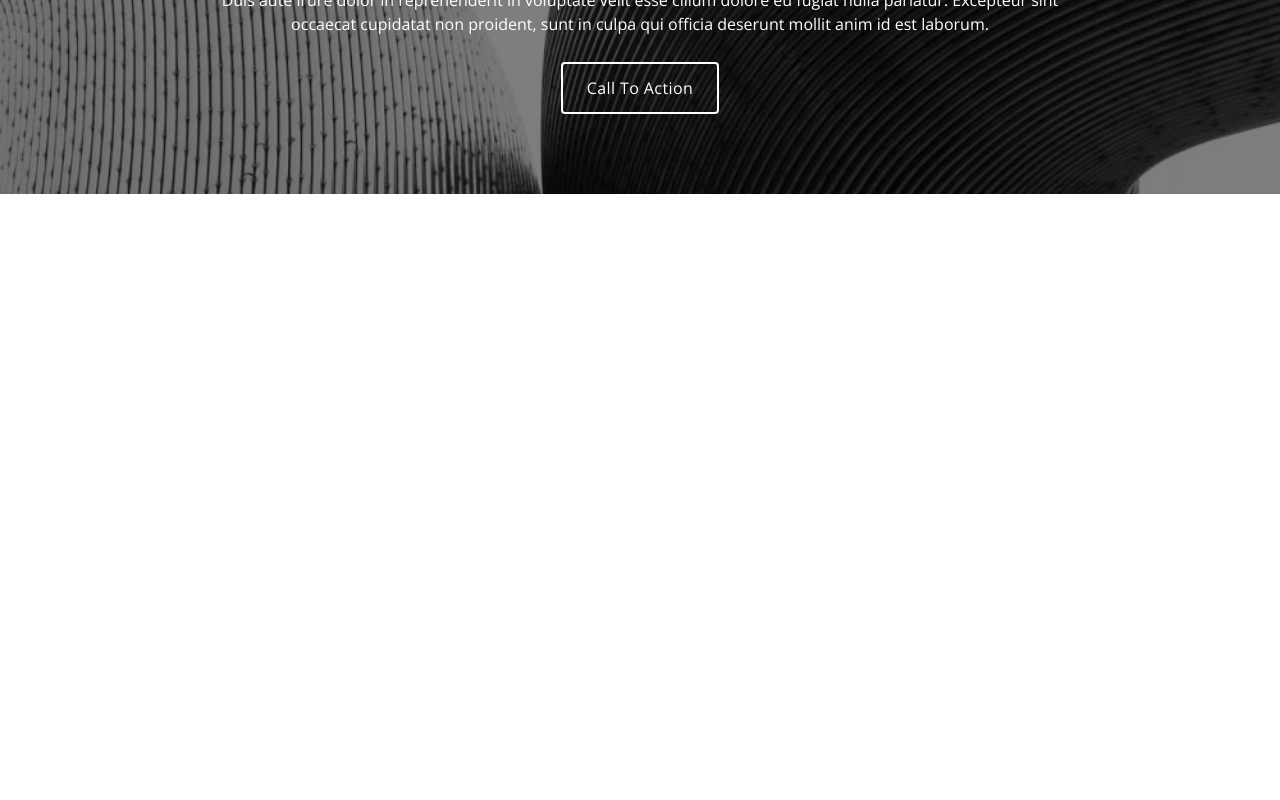
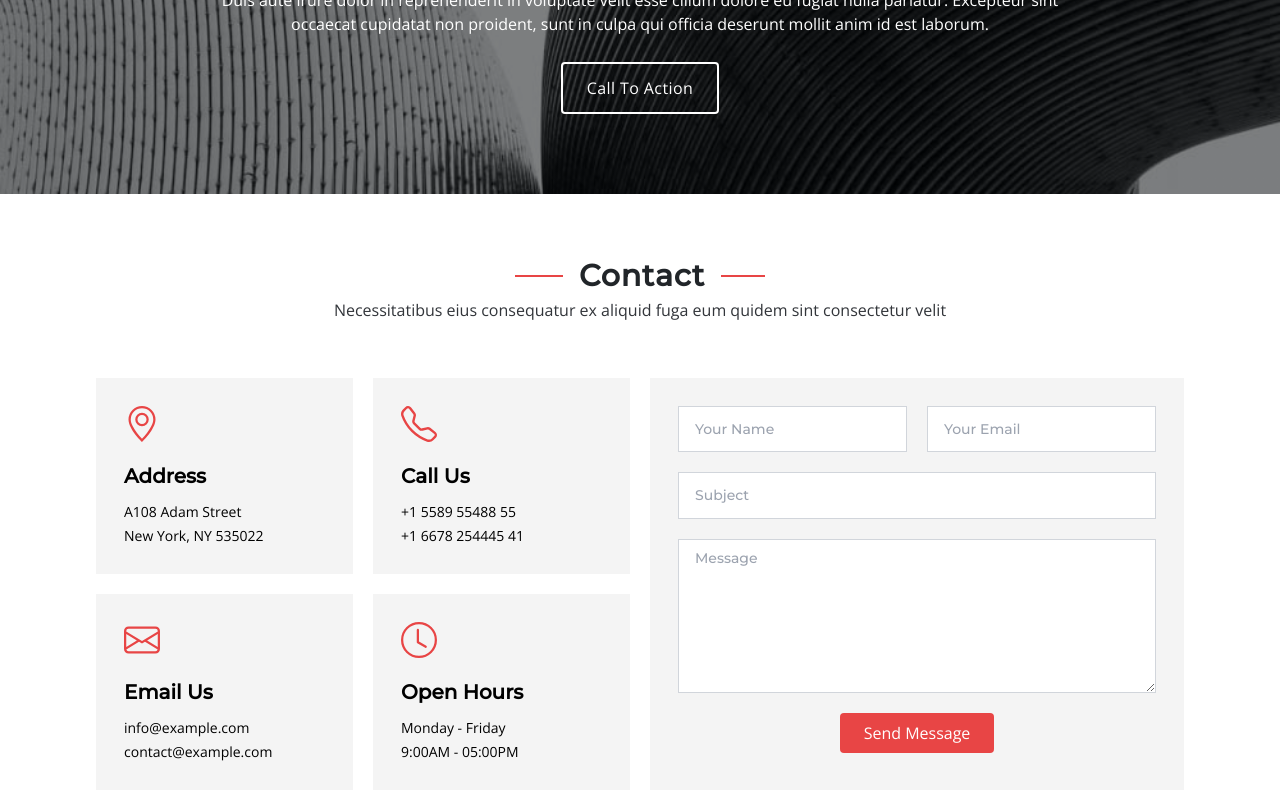
Before and after one commit to dhruv-p-prajapati/append-clone-react-tailwind, a React (Vite) app: page / in a window 1280 px wide. Shown: the part 6388-7188 px from the top of the page. Before the commit the page ends 6582 px from the top, so only its background shows below. Built offline with nearby package versions, Linux system fonts and the light colour scheme.

Commit message:
[FEAT]: add contact section

```diff
--- a/src/App.tsx
+++ b/src/App.tsx
@@ -9,6 +9,7 @@ import PricingPage from "./pages/Pricing/PricingPage";
 import FaqPage from "./pages/Faq/FaqPage";
 import TeamPage from "./pages/Team/TeamPage";
 import CtaPage from "./pages/Cta/CtaPage";
+import ContactUsPage from "./pages/ContactUs/ContactUsPage";
 
 const App = () => {
   return (
@@ -24,6 +25,7 @@ const App = () => {
       <FaqPage />
       <TeamPage />
       <CtaPage />
+      <ContactUsPage />
     </div>
   );
 };
--- /dev/null
+++ b/src/pages/ContactUs/ContactUsPage.tsx
@@ -0,0 +1,109 @@
+import { BsClock, BsEnvelope, BsGeoAlt, BsTelephone } from "react-icons/bs";
+import { NavLinkSlugs } from "../../components/Navbar";
+import SectionTitle from "../../components/SectionTitle";
+import Button from "../../components/Button";
+
+interface IContactCardItem {
+  icon: React.ReactNode;
+  name: string;
+  line1: string;
+  line2: string;
+}
+
+const ContactCardItems: IContactCardItem[] = [
+  {
+    icon: <BsGeoAlt />,
+    name: "Address",
+    line1: "A108 Adam Street",
+    line2: "New York, NY 535022",
+  },
+  {
+    icon: <BsTelephone />,
+    name: "Call Us",
+    line1: "+1 5589 55488 55",
+    line2: "+1 6678 254445 41",
+  },
+  {
+    icon: <BsEnvelope />,
+    name: "Email Us",
+    line1: "info@example.com",
+    line2: "contact@example.com",
+  },
+  {
+    icon: <BsClock />,
+    name: "Open Hours",
+    line1: "Monday - Friday",
+    line2: "9:00AM - 05:00PM",
+  },
+];
+
+const ContactUsPage = () => {
+  return (
+    <div
+      id={NavLinkSlugs.CONTACT}
+      className="py-16 w-[95vw] sm:w-[70vw] lg:w-[85vw] mx-auto"
+    >
+      <SectionTitle
+        title="Contact"
+        desc="Necessitatibus eius consequatur ex aliquid fuga eum quidem sint consectetur velit"
+      />
+
+      <div className="grid sm:grid-cols-1 lg:grid-cols-2 gap-5">
+        {/* Contact Cards */}
+        <div className="grid grid-cols-1 md:grid-cols-2 gap-5">
+          {ContactCardItems.map((contactCardItem: IContactCardItem) => {
+            return (
+              <GenerateContactCardItem contactCardItem={contactCardItem} />
+            );
+          })}
+        </div>
+
+        {/* Contact Form */}
+        <div className="bg-aboutBg p-7 grid gap-5 grid-cols-12">
+          <input
+            type="text"
+            placeholder="Your Name"
+            className="col-span-6 py-2 px-4 text-sm border border-gray-300 duration-300 focus:border-accent focus:outline-0"
+          />
+          <input
+            type="text"
+            placeholder="Your Email"
+            className="col-span-6 py-2 px-4 text-sm border border-gray-300 duration-300 focus:border-accent focus:outline-0"
+          />
+
+          <input
+            type="text"
+            placeholder="Subject"
+            className="col-span-12 py-2 px-4 text-sm border border-gray-300 duration-300 focus:border-accent focus:outline-0"
+          />
+
+          <textarea
+            placeholder="Message"
+            className="col-span-12 pt-2 pb-24 px-4 text-sm border border-gray-300 duration-300 focus:border-accent focus:outline-0"
+          ></textarea>
+
+          <div className="col-span-12 text-center">
+            <Button>Send Message</Button>
+          </div>
+        </div>
+      </div>
+    </div>
+  );
+};
+
+const GenerateContactCardItem = ({
+  contactCardItem,
+}: {
+  contactCardItem: IContactCardItem;
+}) => {
+  return (
+    <div className="bg-aboutBg p-7">
+      <i className="text-4xl text-accent">{contactCardItem.icon}</i>
+      <h3 className="text-xl font-bold mt-5 mb-3">{contactCardItem.name}</h3>
+      <p className="text-sm font-opensans">{contactCardItem.line1}</p>
+      <p className="text-sm mt-1 font-opensans">{contactCardItem.line2}</p>
+    </div>
+  );
+};
+
+export default ContactUsPage;
```
